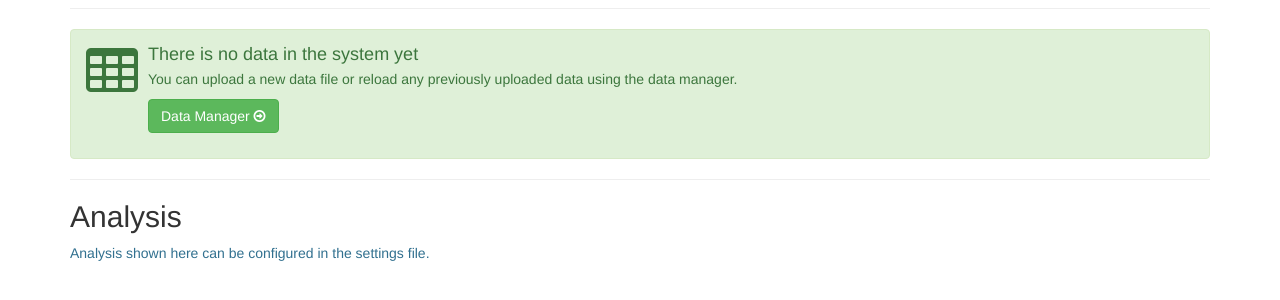
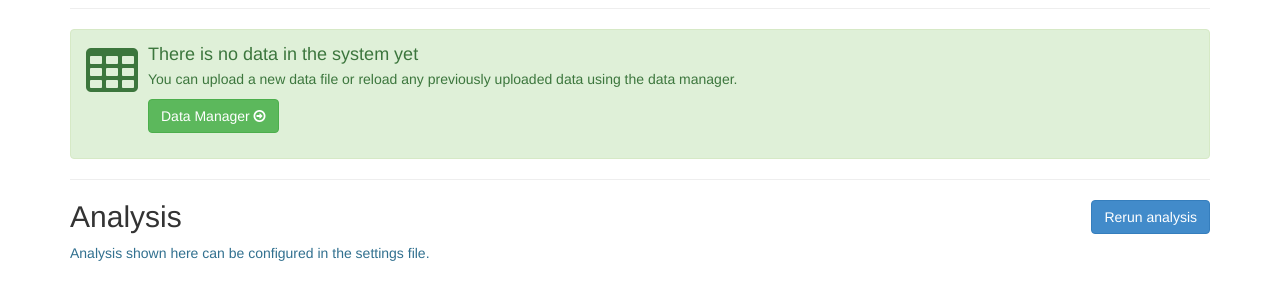
Before and after one commit to andy-cruk/portal, a Django app: template cellsliderdata/templates/cellsliderdata/pages/dashboard.html in a window 1280 px wide. Shown: the part 227-527 px from the top of the page. Run offline with Django 3.2, Linux system fonts and the light colour scheme; the template is opened without the code that fills it, so the values that code supplies are empty; parts of the project's set-up code (start-up, migrations or seed data) failed here and were passed over; some libraries are stand-ins or nearby versions.

Commit message:
* Added clearing of the analysis cache

```diff
--- a/cellsliderdata/analyzers/totalcountsanalyzer/__init__.py
+++ b/cellsliderdata/analyzers/totalcountsanalyzer/__init__.py
@@ -11,7 +11,6 @@ class Analyzer(BaseAnalyzer):
 
     def get_template(self):
         template = None
-        print('here')
         with open(os.path.join(os.path.dirname(__file__), 'template.html'), 'r') as f:
             raw_template = f.read()
         if raw_template:
--- a/cellsliderdata/models.py
+++ b/cellsliderdata/models.py
@@ -3,6 +3,7 @@ import re
 import csv
 import tarfile
 from django.conf import settings
+from django.core.cache import cache
 from django.core.files import File
 from django.db import models
 
@@ -192,3 +193,6 @@ class CSAZipFileProcess(models.Model):
                 "There was an error validating the headers in the Zip File.",
                 ex)
             return
+
+        # Clear the cache of analysis
+        cache.clear()
--- a/cellsliderdata/templates/cellsliderdata/pages/dashboard.html
+++ b/cellsliderdata/templates/cellsliderdata/pages/dashboard.html
@@ -57,7 +57,12 @@
 
         <hr />
 
-        <h2>Analysis</h2>
+        <h2>
+            <a href="{% url 'cell_slider_data_dashboard' %}?clear_cache=true" class="btn btn-primary pull-right">
+                Rerun analysis
+            </a>
+            Analysis
+        </h2>
         <p class="text-info">Analysis shown here can be configured in the settings file.</p>
 
         <div id="analysis-container"></div>
--- a/cellsliderdata/views.py
+++ b/cellsliderdata/views.py
@@ -5,7 +5,7 @@ from django.conf import settings
 from django.core.cache import cache
 from django.core.urlresolvers import reverse
 from django.http import HttpResponse, HttpResponseBadRequest
-from django.shortcuts import render, get_object_or_404
+from django.shortcuts import render, get_object_or_404, redirect
 from django.contrib.auth.decorators import login_required
 from django.template.loader import render_to_string
 from cellsliderdata.analyzers import BaseAnalyzer
@@ -17,6 +17,9 @@ from cellsliderdata.models import CSAZipFile, CSAZipFileProcess, CSADataFile
 
 @login_required
 def dashboard(request):
+    if 'clear_cache' in request.GET:
+        cache.clear()
+        return redirect(dashboard)
     active_data_file = CSADataFile.objects.all().order_by('-updated').first()
     template_data = {
         'current_data_uploaded': active_data_file.updated if active_data_file else None,
```
